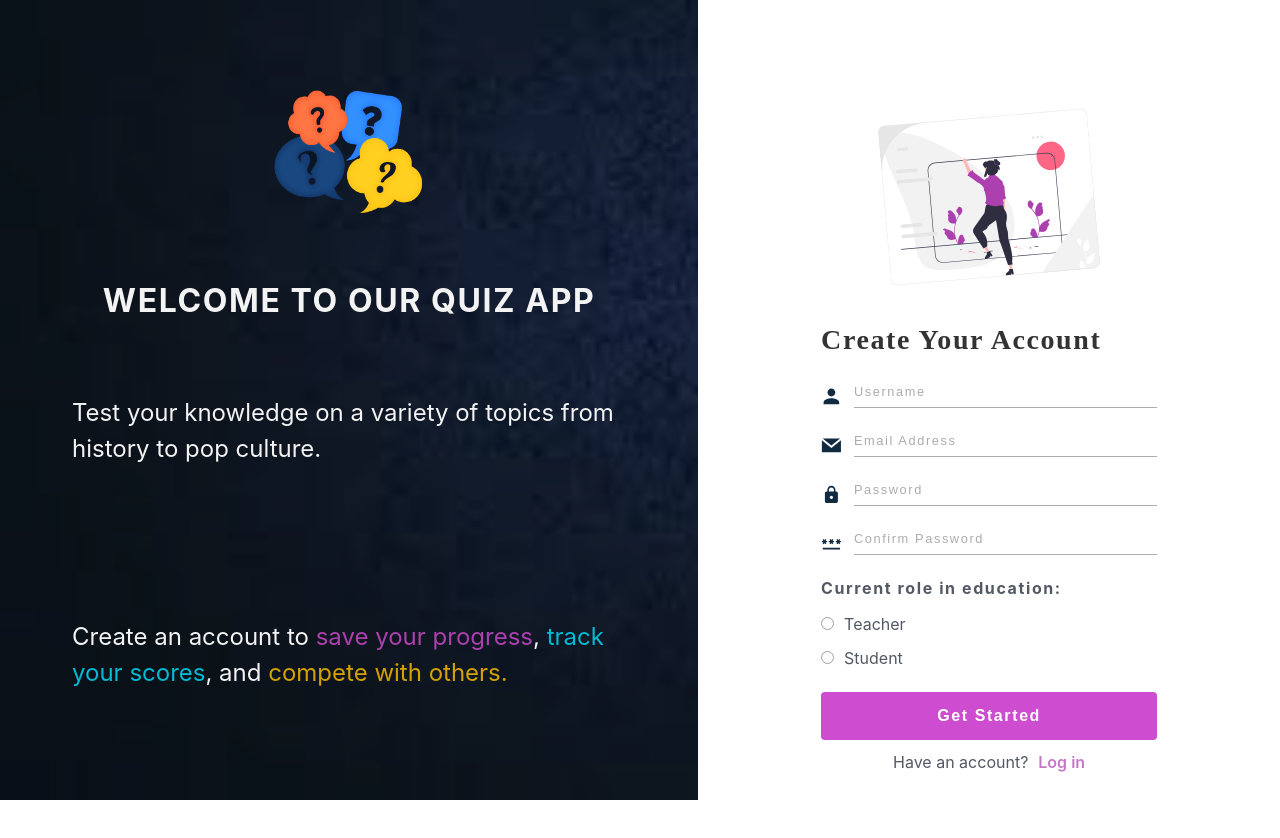
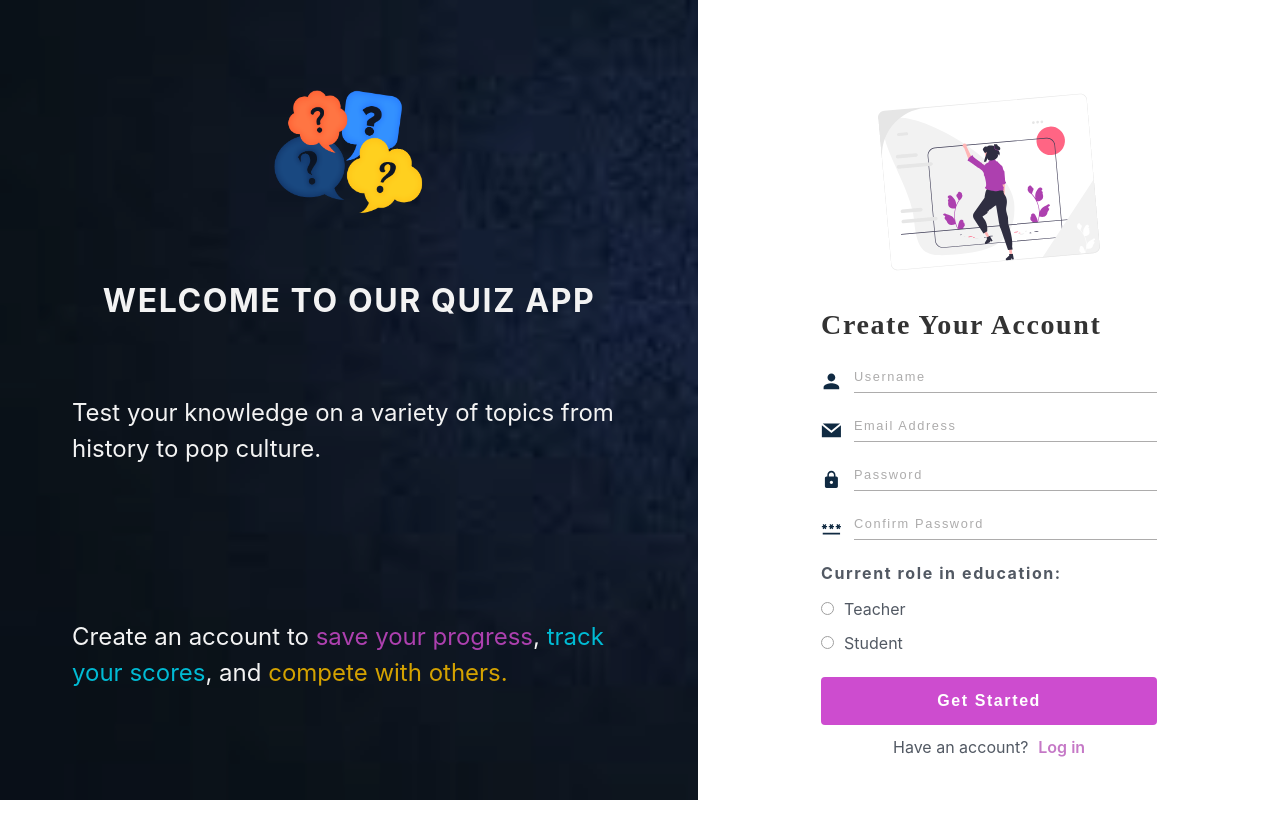
Before and after one commit to brainy-bug/quiz-app, a React (Vite) app: page /register in a window 1280 px wide. Shown: the top 838 px of the page. Built offline with nearby package versions, Linux system fonts and the light colour scheme.

Commit message:
fixed styles

```diff
--- a/src/components/Containers/SideContainer.jsx
+++ b/src/components/Containers/SideContainer.jsx
@@ -96,6 +96,7 @@ const Button = styled(Link)`
   color: #f3f3f3;
   font-size: 2rem;
   cursor: pointer;
+  margin-bottom:16px;
 
   &:hover {
     opacity: 0.7;
--- a/src/components/Form/FormContainer.jsx
+++ b/src/components/Form/FormContainer.jsx
@@ -10,7 +10,7 @@ const Container = styled.div`
   align-items: center;
   width: 100%;
   max-width: var(--max-width);
-  margin: 60px auto;
+  margin: 45px auto;
   /* padding-bottom: 5rem; */
   background: var(--clr-white);
   border-radius: var(--radius);
```
